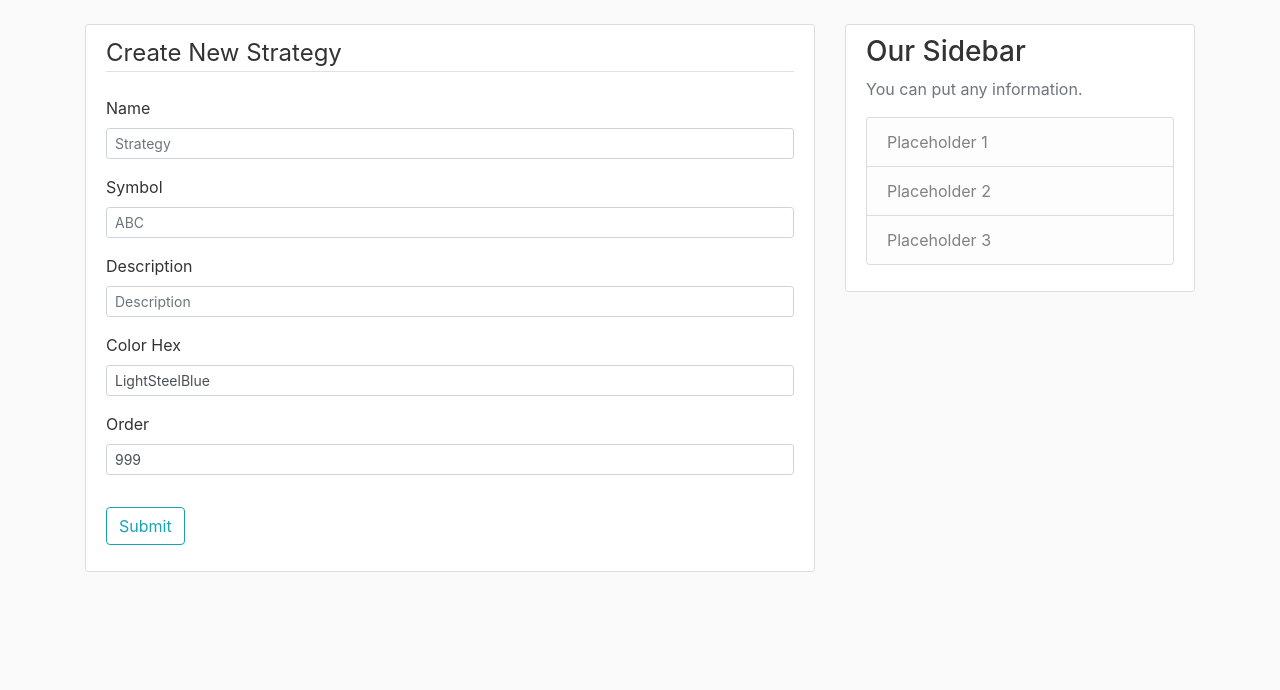
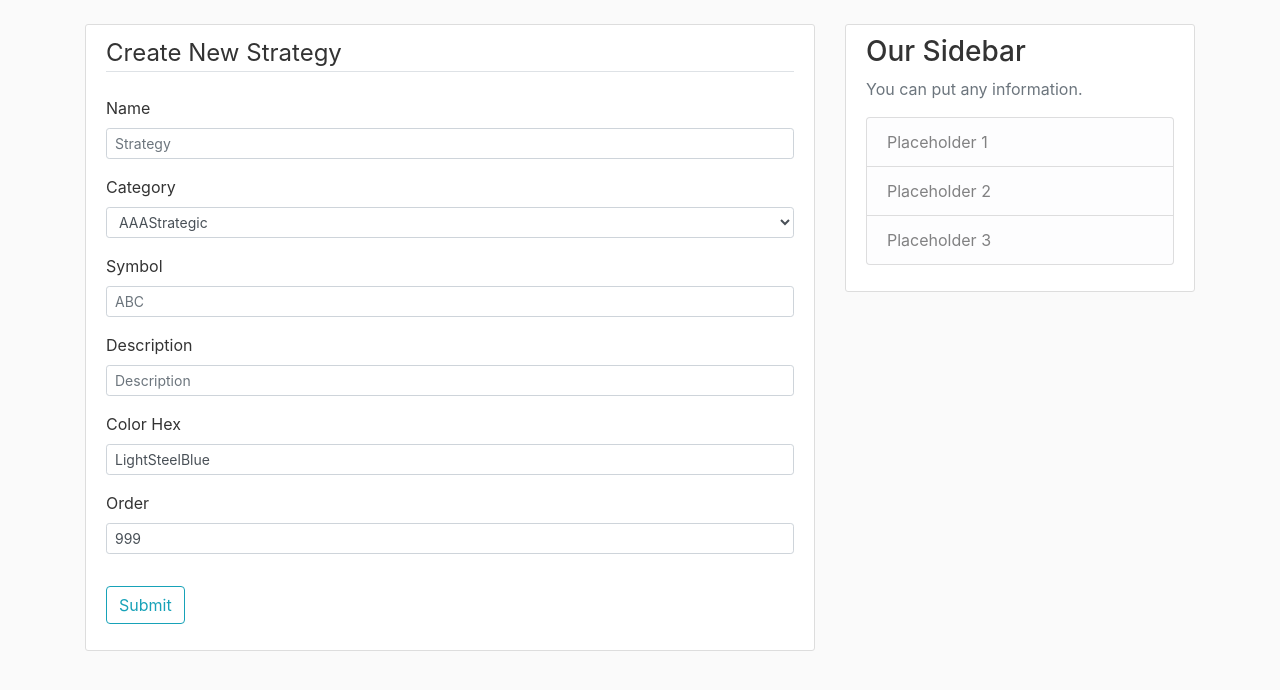
Before and after one commit to ArturBlachnio/ArturWebApp, a Flask app: page /iplan/strategy/create in a window 1280 px wide. Shown: the part 56-746 px from the top of the page. Run offline with Flask 2, Linux system fonts and the light colour scheme; some libraries are stand-ins or nearby versions.

Commit message:
Fixed issue with update and select fields

```diff
--- a/awa/iplan/forms.py
+++ b/awa/iplan/forms.py
@@ -19,6 +19,7 @@ class TaskForm(FlaskForm):
 
 class StrategyForm(FlaskForm):
     name = StringField(label='Name', validators=[DataRequired(), Length(max=30)])
+    category = SelectField(label='Category', coerce=int)
     symbol = StringField(label='Symbol', validators=[Length(max=3)])
     desc = StringField(label='Description')
     color = StringField(label='Color Hex')
--- a/awa/iplan/routes.py
+++ b/awa/iplan/routes.py
@@ -2,7 +2,7 @@ from flask import Blueprint, render_template, flash, redirect, url_for, request
 from awa import db
 from awa.iplan.models import Strategy, Task
 from awa.iplan.forms import StrategyForm, TaskForm
-from awa.iplan.utils import duration_from_string, string_from_duration
+from awa.iplan.utils import duration_from_string, string_from_duration, reverse_dict
 
 iplan = Blueprint(name='iplan', import_name=__name__)
 
@@ -66,7 +66,7 @@ def task_update(id_task):
         form_task.desc.data = task.desc
         form_task.plan.data = string_from_duration(task.plan)
         form_task.actual.data = string_from_duration(task.actual)
-        form_task.frequency.data = task.frequency
+        form_task.frequency.data = reverse_dict(form_task.frequency.choices).get(task.frequency, 1)
         form_task.order.data = task.order
         form_task.submit.label.text = 'Update task'
     return render_template('iplan/task_edit.html', form_task=form_task, legend='Update Task')
@@ -90,12 +90,17 @@ def strategy():
                            count_tasks=count_tasks)
 
 
+strategy_category_choices = [(1, 'AAAStrategic'), (2, 'Productive'), (3, 'Untracked')]
+
 @iplan.route('/iplan/strategy/create', methods=['GET', 'POST'])
 def strategy_create():
     form = StrategyForm()
+    form.category.choices = strategy_category_choices
+
     if form.validate_on_submit():
         item_strategy = Strategy(name=form.name.data, symbol=form.symbol.data, desc=form.desc.data,
-                                 color=form.color.data, order=form.order.data)
+                                 color=form.color.data, order=form.order.data,
+                                 category=dict(strategy_category_choices).get(form.category.data))
         db.session.add(item_strategy)
         db.session.commit()
         flash('New strategy has been created.', 'success')
@@ -109,6 +114,8 @@ def strategy_create():
 @iplan.route('/iplan/strategy/update/<id_strategy>', methods=['GET', 'POST'])
 def strategy_update(id_strategy):
     form = StrategyForm()
+    form.category.choices = strategy_category_choices
+
     item_strategy = Strategy.query.get_or_404(id_strategy)
     if form.validate_on_submit():
         item_strategy.name = form.name.data
@@ -116,6 +123,7 @@ def strategy_update(id_strategy):
         item_strategy.desc = form.desc.data
         item_strategy.color = form.color.data
         item_strategy.order = form.order.data
+        item_strategy.category = dict(strategy_category_choices).get(form.category.data)
         db.session.commit()
         flash('Strategy has been updated.', 'success')
         return redirect(url_for('iplan.strategy'))
@@ -125,6 +133,7 @@ def strategy_update(id_strategy):
         form.desc.data = item_strategy.desc
         form.color.data = item_strategy.color
         form.order.data = item_strategy.order
+        form.category.data = reverse_dict(strategy_category_choices).get(item_strategy.category, 1)
         form.submit.label.text = 'Update'
     strategies = Strategy.query.all()
     # todo - count using sql
--- a/awa/iplan/utils.py
+++ b/awa/iplan/utils.py
@@ -1,5 +1,11 @@
 from datetime import timedelta
 import re
+
+
+def reverse_dict(x):
+    """ Applied for SelectField choices in updating forms
+    Creates dict from list of tuples [(1,a), (9,z)] -> {a:1, z:9} """
+    return {v: k for (k, v) in dict(x).items()}
 
 
 def duration_from_string(x):
--- a/awa/templates/iplan/strategy_edit.html
+++ b/awa/templates/iplan/strategy_edit.html
@@ -20,6 +20,18 @@
                     {% endif %}
                 </div>
                 <div class="form-group">
+                    {{ form.category.label(class="form-control-label") }}
+                    {% if form.category.errors %}
+                        {{ form.category(class="form-control form-control-sm is-invalid") }}
+                        <div class="invalid-feedback">
+                            {% for error in form.category.errors %}
+                                <span>{{ error }}</span>
+                            {% endfor %}
+                        </div>
+                    {% else %}
+                        {{ form.category(class="form-control form-control-sm", placeholder='Strategy') }}
+                    {% endif %}
+                </div>                <div class="form-group">
                     {{ form.symbol.label(class="form-control-label") }}
                     {% if form.symbol.errors %}
                         {{ form.symbol(class="form-control form-control-sm is-invalid") }}
```
Also changed, not shown: awa/iplan/models.py (+8 -4 lines), migrations/versions/a104e38a9cf5_.py (renamed from migrations/versions/d21057208a6c_.py, +8 -5 lines), 1 other file.
